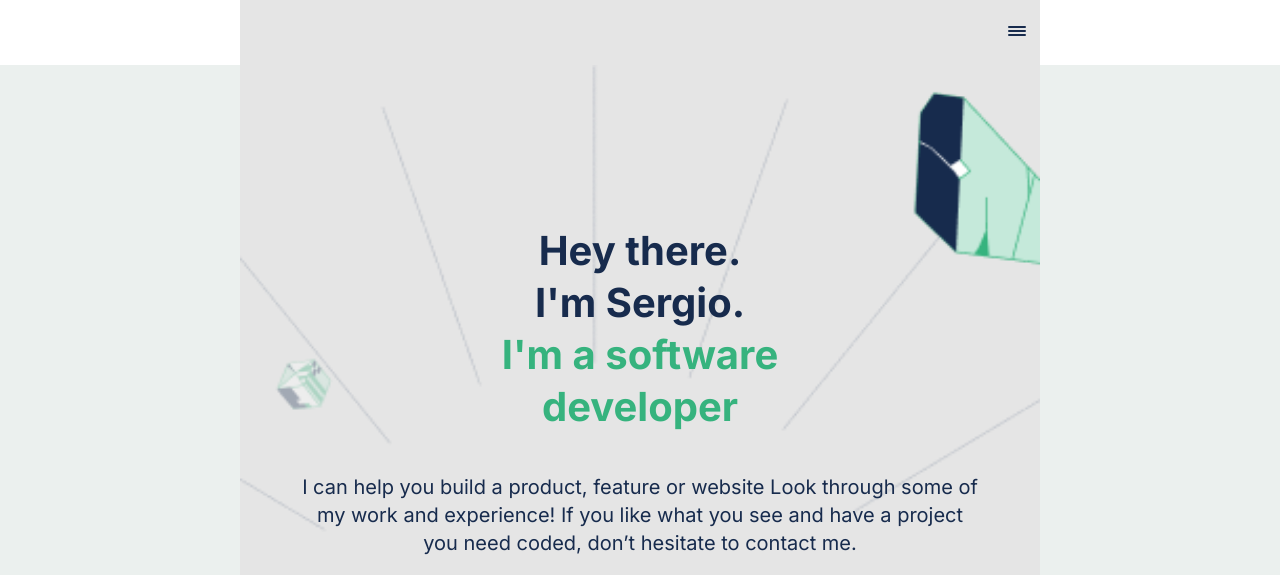
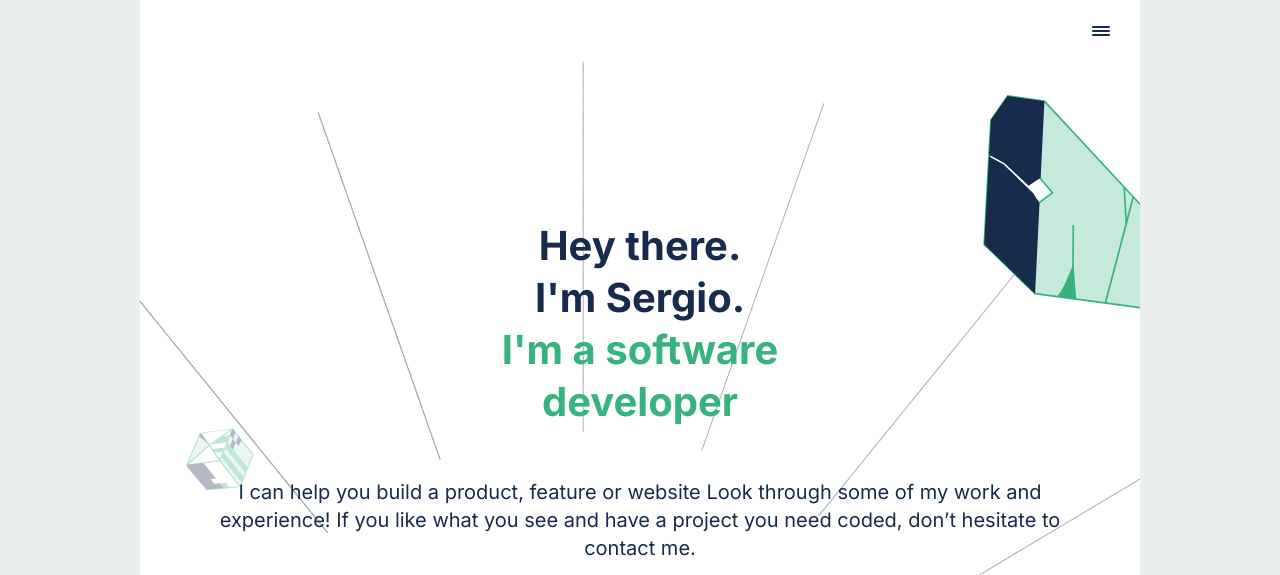
Before and after one commit to sergio-usma/Personal_portfolio, a website: page index.html in a window 1280 px wide. Shown: the top 575 px of the page. Drawn offline with Linux system fonts and the light colour scheme.

Commit message:
Changes in CSS file and HTML - Alt-img, h1 and nav tags

```diff
--- a/index.html
+++ b/index.html
@@ -16,28 +16,27 @@
   <body>
     <div class="header">
       <header>
-        <nav>
           <ul>
             <li><a href="#">Portfolio</a></li>
             <li><a href="#">About</a></li>
             <li><a href="#">Contact</a></li>
           </ul>
 
-          <div class="burger">
+          <nav class="burger">
             <div class="burger-line top"></div>
             <div class="burger-line mid"></div>
             <div class="burger-line bot"></div>
-          </div>
-        </nav>
+          </nav>
+
       </header>
     </div>
 
     <section id="main">
       <div class="main">
-        <h2>
+        <h1>
           Hey there. <br> I'm Sergio. <br />
           <span>I'm a software <br>developer</span>
-        </h2>
+        </h1>
 
         <p>
           I can help you build a product, feature or website Look through some
@@ -48,25 +47,25 @@
         <div class="main__social-media">
           <ul>
             <li>
-              <a href="#"><img src="./assets/ico/twitter.png" alt="" /></a>
+              <a href="https://twitter.com/VonUsma"><img src="./assets/ico/twitter.png" alt="Twitter logo" /></a>
             </li>
             <li>
-              <a href="#"><img src="./assets/ico/linkedin.png" alt="" /></a>
+              <a href="https://www.linkedin.com/in/sergiousma/"><img src="./assets/ico/linkedin.png" alt="LinkedIn logo" /></a>
             </li>
             <li>
-              <a href="#"><img src="./assets/ico/medium.png" alt="" /></a>
+              <a href="#"><img src="./assets/ico/medium.png" alt="Medium logo" /></a>
             </li>
             <li>
-              <a href="#"><img src="./assets/ico/github.png" alt="" /></a>
+              <a href="https://github.com/sergio-usma"><img src="./assets/ico/github.png" alt="GitHub logo" /></a>
             </li>
             <li>
-              <a href="#"><img src="./assets/ico/angellist.png" alt="" /></a>
+              <a href="#"><img src="./assets/ico/angellist.png" alt="AngelList logo" /></a>
             </li>
           </ul>
         </div>
 
         <div class="main__arrow-button">
-        <a href="#"><img src="./assets/ico/button_down.png" alt=""></a>
+        <a href="#"><img src="./assets/ico/button_down.png" alt="A rounded button with a black-down-arrow"></a>
         </div>
 
       </div>
--- a/style.css
+++ b/style.css
@@ -33,22 +33,23 @@ body {
   display: flex;
   justify-content: center;
   align-items: center;
+  background-color: var(--color-light-green);
 }
 
 header {
   width: 100vw;
-  max-width: 800px;
+  max-width: 1000px;
   height: 5vh;
-  min-height: 65px;
-  background-color: var(--color-white-bg);
+  min-height: 60px;
+  background-color: var(--color-white);
 }
 
-nav {
+header {
   display: flex;
   justify-content: flex-end;
 }
 
-nav ul {
+header ul {
   list-style: none;
   display: none;
 }
@@ -58,7 +59,7 @@ nav ul {
   width: 18px;
   height: 12px;
   margin-top: 25px;
-  margin-right: 14px;
+  margin-right: 3rem;
   flex-direction: column;
   align-self: flex-start;
   justify-content: space-around;
@@ -80,21 +81,21 @@ nav ul {
 }
 
 .main {
-  max-width: 800px;
-  max-height: 800px;
+  max-width: 1000px;
+  max-height: 120vh;
   display: flex;
   flex-flow: column nowrap;
   justify-content: space-around;
   align-items: center;
-  background-image: url("./assets/img/header-bg-mobile.png");
+  background-image: url("./assets/img/header-bg-mobile.svg");
   background-repeat: no-repeat;
   background-size: cover;
   background-position: top center;
-  background-color: var(--color-white-bg);
+  background-color: var(--color-white);
 }
 
-.main h2 {
-  margin-top: 20%;
+.main h1 {
+  margin-top: 16%;
   font-style: normal;
   font-weight: 700;
   font-size: 4rem;
@@ -103,7 +104,7 @@ nav ul {
   color: var(--color-dark-blue);
 }
 
-.main h2 span {
+.main h1 span {
   color: var(--color-main_theme);
 }
 
```
Also changed, not shown: README.md, assets/img/header-bg-mobile.svg (added).
